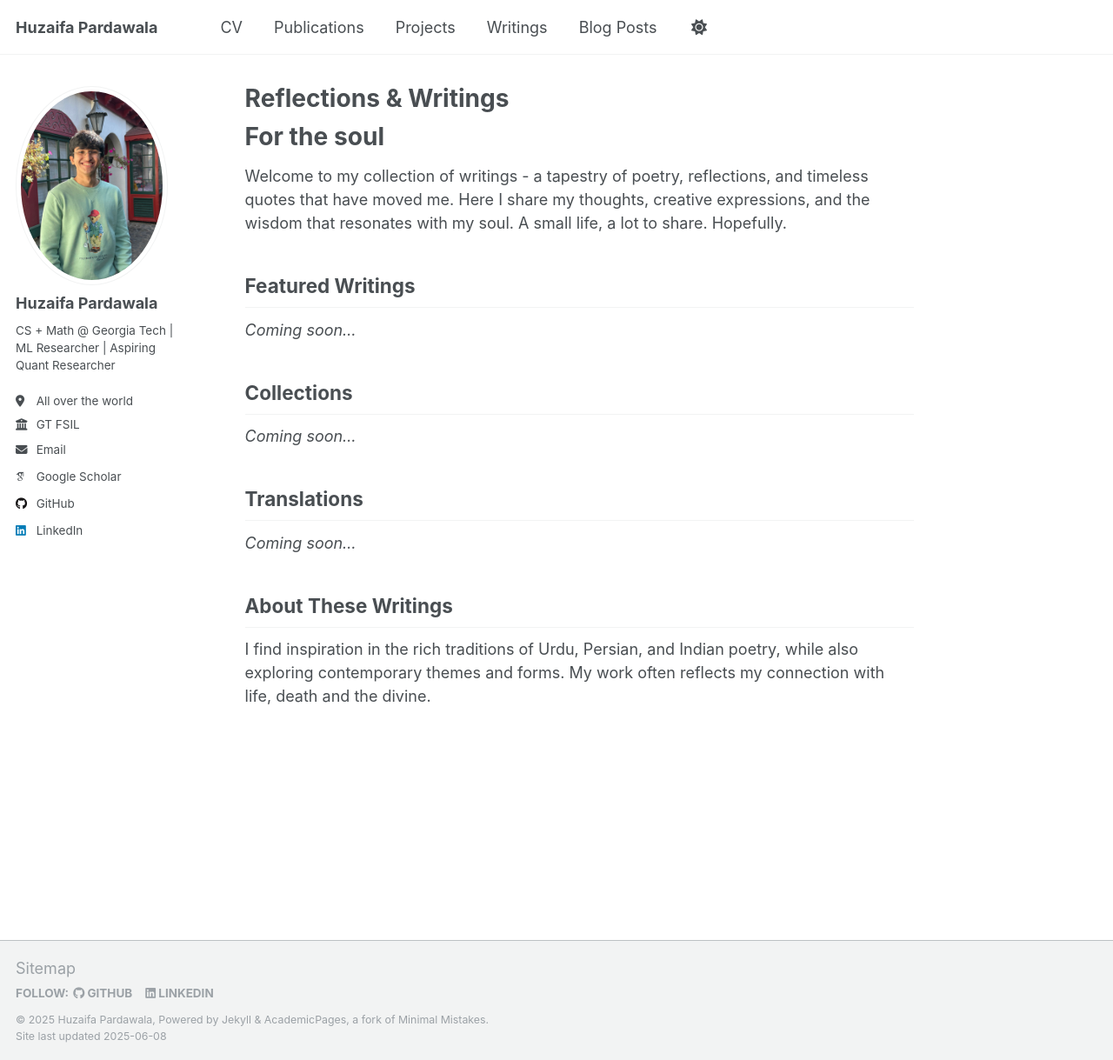
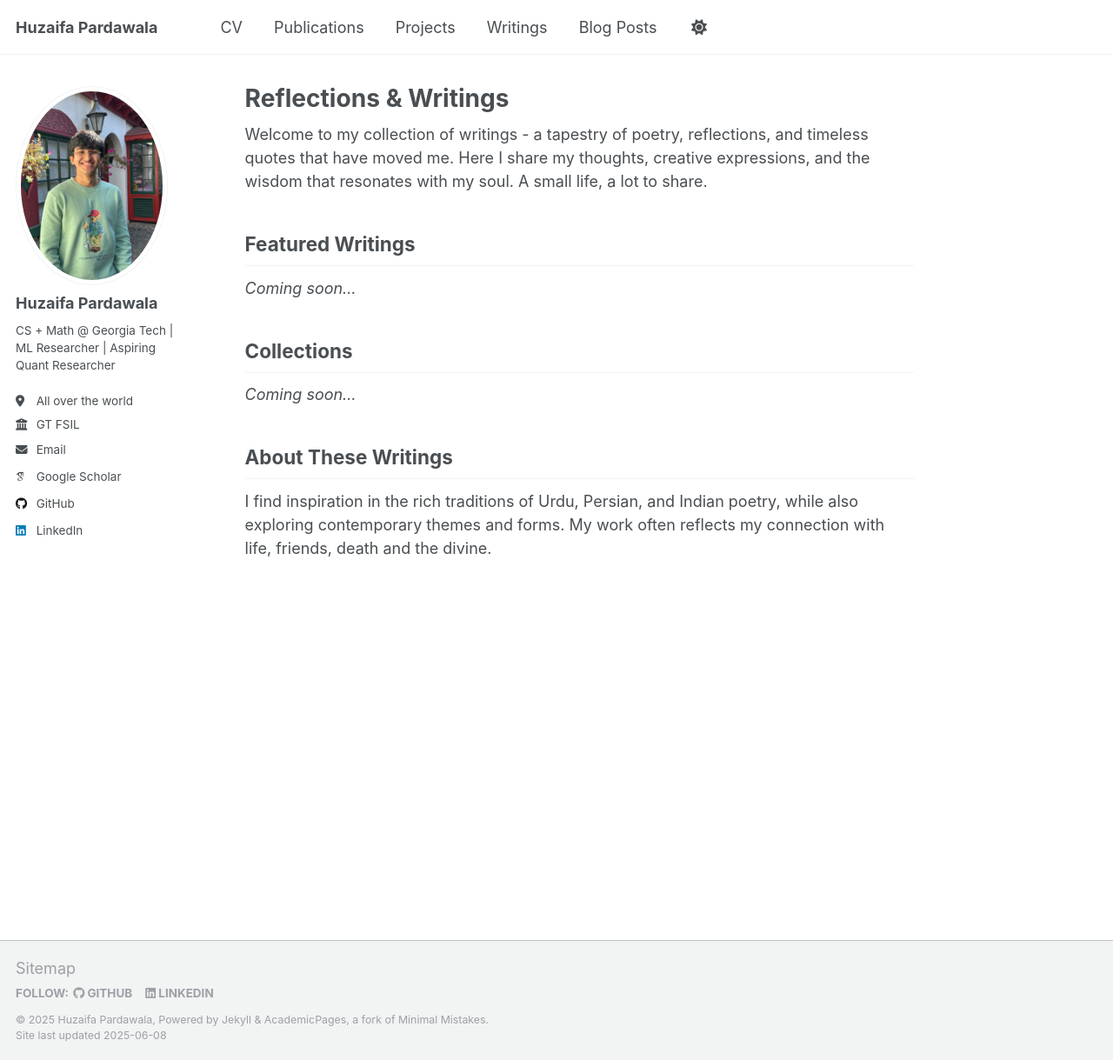
Before and after one commit to huzaifahp7/huzaifahp7.github.io, a Jekyll site: the page built from _pages/writings.md, in a window 1280 px wide and 1219 px high. Shown: the whole window at 87% size. Built offline with Jekyll 4.4.1, drawn with Linux system fonts in a browser that asks for light colours; some web fonts are replaced.

```diff
--- a/_pages/writings.md
+++ b/_pages/writings.md
@@ -4,9 +4,7 @@ title: "Reflections & Writings"
 author_profile: true
 ---
 
-# For the soul
-
-Welcome to my collection of writings - a tapestry of poetry, reflections, and timeless quotes that have moved me. Here I share my thoughts, creative expressions, and the wisdom that resonates with my soul. A small life, a lot to share. Hopefully.
+Welcome to my collection of writings - a tapestry of poetry, reflections, and timeless quotes that have moved me. Here I share my thoughts, creative expressions, and the wisdom that resonates with my soul. A small life, a lot to share.
 
 ## Featured Writings
 
@@ -16,10 +14,6 @@ _Coming soon..._
 
 _Coming soon..._
 
-## Translations
-
-_Coming soon..._
-
 ## About These Writings
 
-I find inspiration in the rich traditions of Urdu, Persian, and Indian poetry, while also exploring contemporary themes and forms. My work often reflects my connection with life, death and the divine.
+I find inspiration in the rich traditions of Urdu, Persian, and Indian poetry, while also exploring contemporary themes and forms. My work often reflects my connection with life, friends, death and the divine.
```
Also changed, not shown: _posts/2025-05-01-blog-post-1.md (+1 -3 lines), _posts/2025-05-29-post-2.md (+1 -1 lines), _posts/2025-06-01-blog-post-3.md (added, +80 -0 lines).
